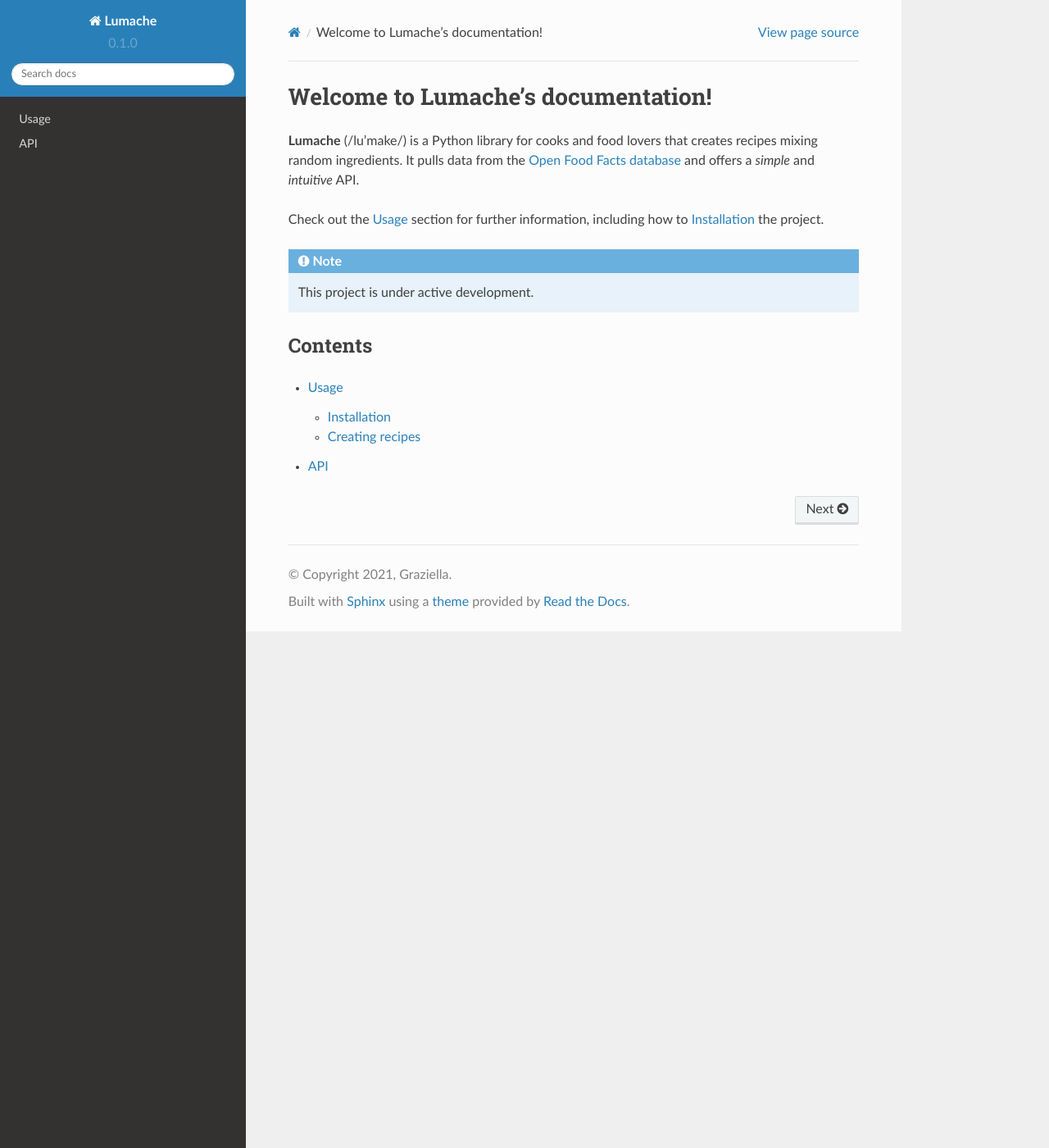
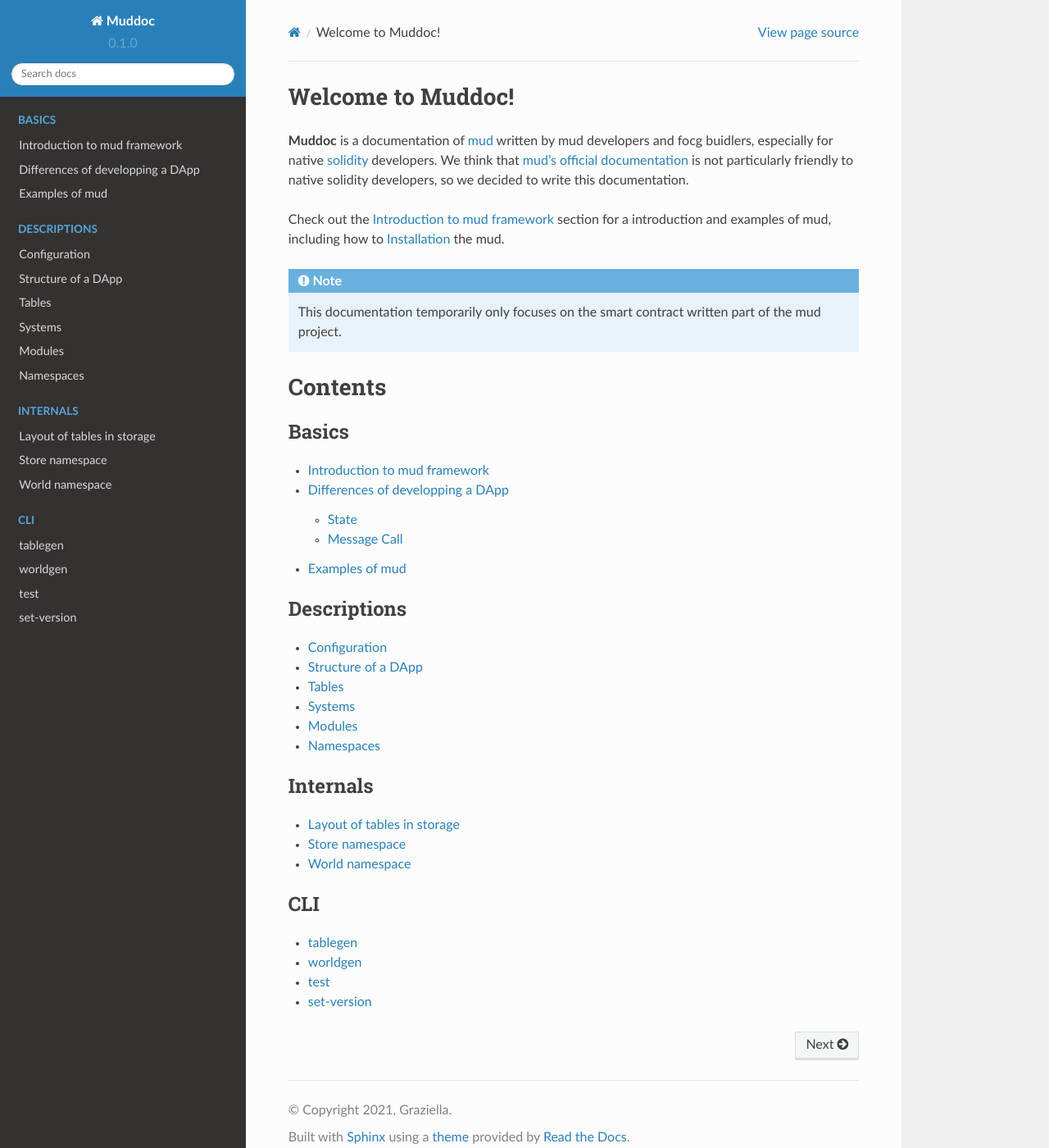
Before and after one commit to ClaudeZsb/muddoc, a Sphinx documentation site: the page built from docs/source/index.rst, in a window 1280 px wide and 1400 px high. Shown: the whole window at 82% size. Built offline with Sphinx 7.4.7 and the Read the Docs theme 2.0.0, drawn with Linux system fonts in a browser that asks for light colours.

Commit message:
docs: outline

```diff
--- /dev/null
+++ b/docs/source/basics/001_introduction_to_mud_framework.rst
@@ -0,0 +1,2 @@
+Introduction to mud framework
+==============================
--- /dev/null
+++ b/docs/source/basics/002_differences_of_developping_a_dapp.rst
@@ -0,0 +1,8 @@
+Differences of developping a DApp
+=================================
+
+State
+-----
+
+Message Call
+------------
--- /dev/null
+++ b/docs/source/basics/003_examples_of_mud.rst
@@ -0,0 +1,2 @@
+Examples of mud
+===============
--- /dev/null
+++ b/docs/source/cli/000_CLI.rst
@@ -0,0 +1,11 @@
+tablegen
+========
+
+worldgen
+========
+
+test
+====
+
+set-version
+===========
--- a/docs/source/conf.py
+++ b/docs/source/conf.py
@@ -2,7 +2,7 @@
 
 # -- Project information
 
-project = 'Lumache'
+project = 'Muddoc'
 copyright = '2021, Graziella'
 author = 'Graziella'
 
--- /dev/null
+++ b/docs/source/descriptions/001_configuration.rst
@@ -0,0 +1,2 @@
+Configuration
+=============
--- /dev/null
+++ b/docs/source/descriptions/002_structure_of_a_dapp.rst
@@ -0,0 +1,2 @@
+Structure of a DApp
+===================
--- /dev/null
+++ b/docs/source/descriptions/003_tables.rst
@@ -0,0 +1,2 @@
+Tables
+======
--- /dev/null
+++ b/docs/source/descriptions/004_systems.rst
@@ -0,0 +1,2 @@
+Systems
+=======
--- /dev/null
+++ b/docs/source/descriptions/005_modules.rst
@@ -0,0 +1,2 @@
+Modules
+=======
--- /dev/null
+++ b/docs/source/descriptions/006_namespaces.rst
@@ -0,0 +1,2 @@
+Namespaces
+==========
--- a/docs/source/index.rst
+++ b/docs/source/index.rst
@@ -1,22 +1,40 @@
-Welcome to Lumache's documentation!
+Welcome to Muddoc!
 ===================================
 
-**Lumache** (/lu'make/) is a Python library for cooks and food lovers
-that creates recipes mixing random ingredients.
-It pulls data from the `Open Food Facts database <https://world.openfoodfacts.org/>`_
-and offers a *simple* and *intuitive* API.
+**Muddoc** is a documentation of `mud <https://mud.dev/>`_ written by mud developers and focg buidlers,
+especially for native `solidity <https://docs.soliditylang.org/en/latest/>`_ developers. We think that `mud's official documentation <https://mud.dev/introduction>`_
+is not particularly friendly to native solidity developers, so we decided to write this documentation.
 
-Check out the :doc:`usage` section for further information, including
-how to :ref:`installation` the project.
+Check out the :doc:`/basics/001_introduction_to_mud_framework` section for a introduction and examples of mud, including
+how to :ref:`installation` the mud.
 
 .. note::
 
-   This project is under active development.
+   This documentation temporarily only focuses on the smart contract written part of the mud project.
 
 Contents
---------
+========
 
 .. toctree::
+   :caption: Basics
+   :glob:
 
-   usage
-   api
+   basics/*
+
+.. toctree::
+   :caption: Descriptions
+   :glob:
+
+   descriptions/*
+
+.. toctree::
+   :caption: Internals
+   :glob:
+
+   internals/*
+
+.. toctree::
+   :caption: CLI
+   :glob:
+
+   cli/*
--- /dev/null
+++ b/docs/source/internals/001_layout_of_tables_in_storage.rst
@@ -0,0 +1,2 @@
+Layout of tables in storage
+===========================
--- /dev/null
+++ b/docs/source/internals/002_store_namespace.rst
@@ -0,0 +1,2 @@
+Store namespace
+===============
--- /dev/null
+++ b/docs/source/internals/003_world_namespace.rst
@@ -0,0 +1,2 @@
+World namespace
+===============
```
